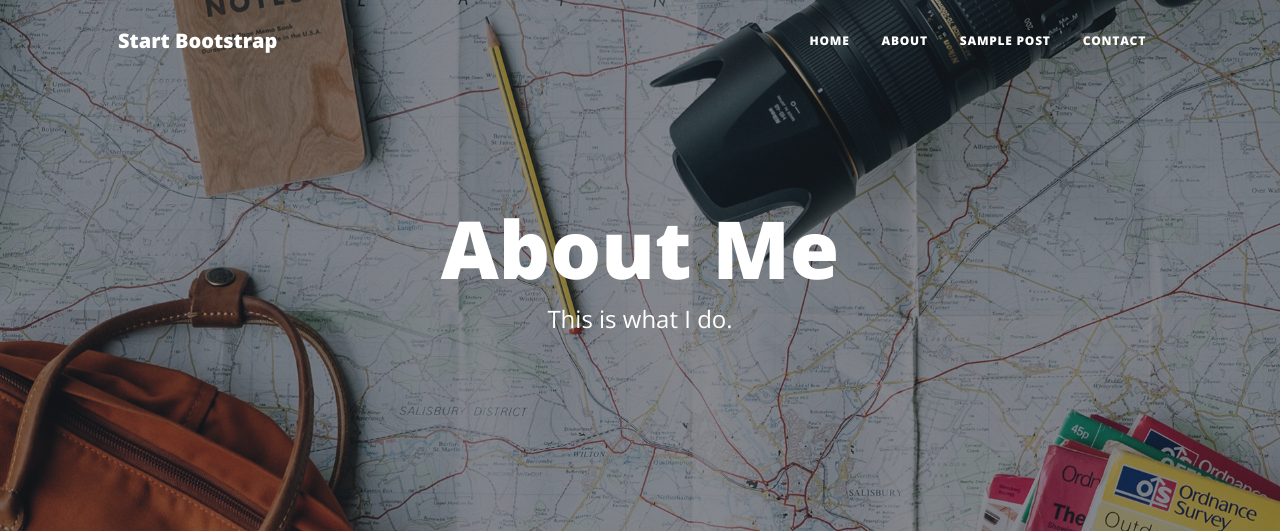
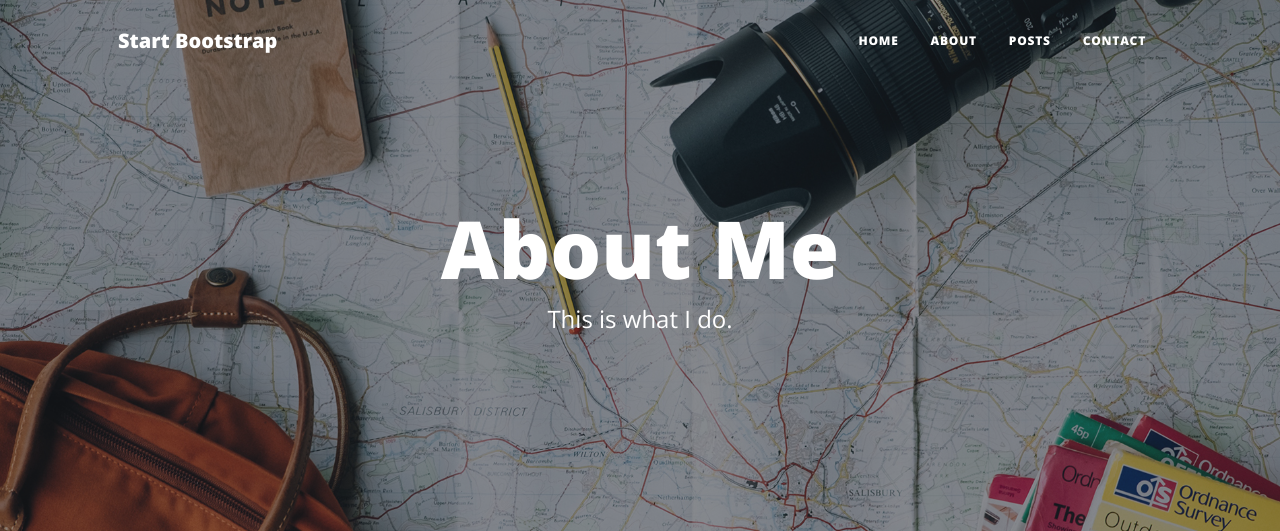
Before and after one commit to TheBambooLover/Final-Project-Coderhouse, a Django app: page /AppFinalProject/about/ in a window 1280 px wide. Shown: the top 531 px of the page. Run offline with Django 4.2, Linux system fonts and the light colour scheme; some libraries are stand-ins or nearby versions.

Commit message:
add link the views to the navbars

```diff
--- a/project/FinalProject/AppFinalProject/templates/AppFinalProject/about.html
+++ b/project/FinalProject/AppFinalProject/templates/AppFinalProject/about.html
@@ -27,10 +27,10 @@
                 </button>
                 <div class="collapse navbar-collapse" id="navbarResponsive">
                     <ul class="navbar-nav ms-auto py-4 py-lg-0">
-                        <li class="nav-item"><a class="nav-link px-lg-3 py-3 py-lg-4" href="index.html">Home</a></li>
-                        <li class="nav-item"><a class="nav-link px-lg-3 py-3 py-lg-4" href="about.html">About</a></li>
-                        <li class="nav-item"><a class="nav-link px-lg-3 py-3 py-lg-4" href="post.html">Sample Post</a></li>
-                        <li class="nav-item"><a class="nav-link px-lg-3 py-3 py-lg-4" href="contact.html">Contact</a></li>
+                        <li class="nav-item"><a class="nav-link px-lg-3 py-3 py-lg-4" href="{% url 'index' %}">Home</a></li>
+                        <li class="nav-item"><a class="nav-link px-lg-3 py-3 py-lg-4" href="{% url 'about' %}">About</a></li>
+                        <li class="nav-item"><a class="nav-link px-lg-3 py-3 py-lg-4" href="{% url 'posts' %}">Posts</a></li>
+                        <li class="nav-item"><a class="nav-link px-lg-3 py-3 py-lg-4" href="{% url 'contact' %}">Contact</a></li>
                     </ul>
                 </div>
             </div>
--- a/project/FinalProject/AppFinalProject/urls.py
+++ b/project/FinalProject/AppFinalProject/urls.py
@@ -2,9 +2,9 @@ from django.urls import path
 from AppFinalProject import views
 
 urlpatterns = [
-    path('index/',views.home),
-    path('posts/',views.posts),
-    path('contact/',views.conctact),
-    path('about/',views.about),
+    path('index/',views.home,name='index'),
+    path('posts/',views.posts,name='posts'),
+    path('contact/',views.contact,name='contact'),
+    path('about/',views.about,name='about'),
 
 ]
--- a/project/FinalProject/AppFinalProject/views.py
+++ b/project/FinalProject/AppFinalProject/views.py
@@ -6,7 +6,7 @@ def home(request):
 def posts(request):
         return render(request, "AppFinalProject/posts.html")
 
-def conctact(request):
+def contact(request):
         return render(request, "AppFinalProject/contact.html")
 
 def about(request):
```
Also changed, not shown: project/FinalProject/AppFinalProject/templates/AppFinalProject/contact.html (+4 -4 lines), project/FinalProject/AppFinalProject/templates/AppFinalProject/index.html (+4 -4 lines), project/FinalProject/AppFinalProject/templates/AppFinalProject/posts.html (+4 -4 lines).
